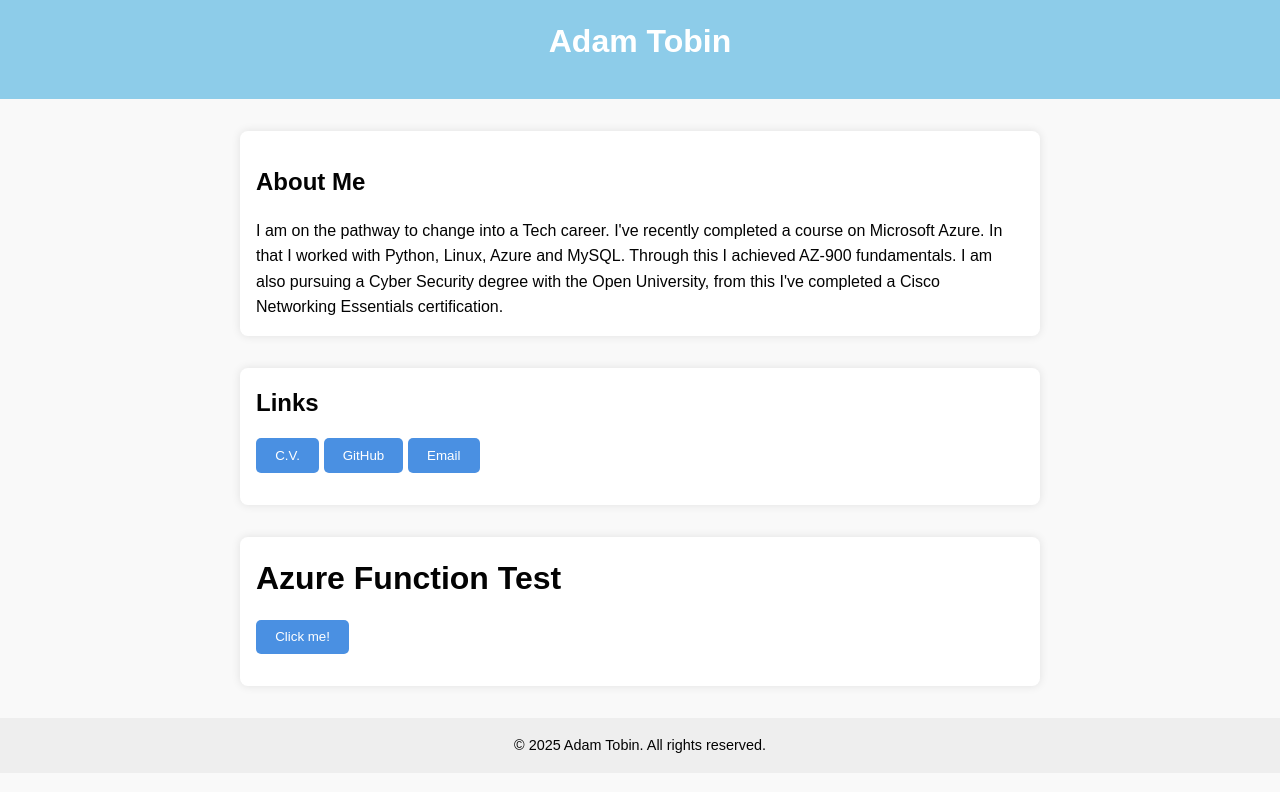
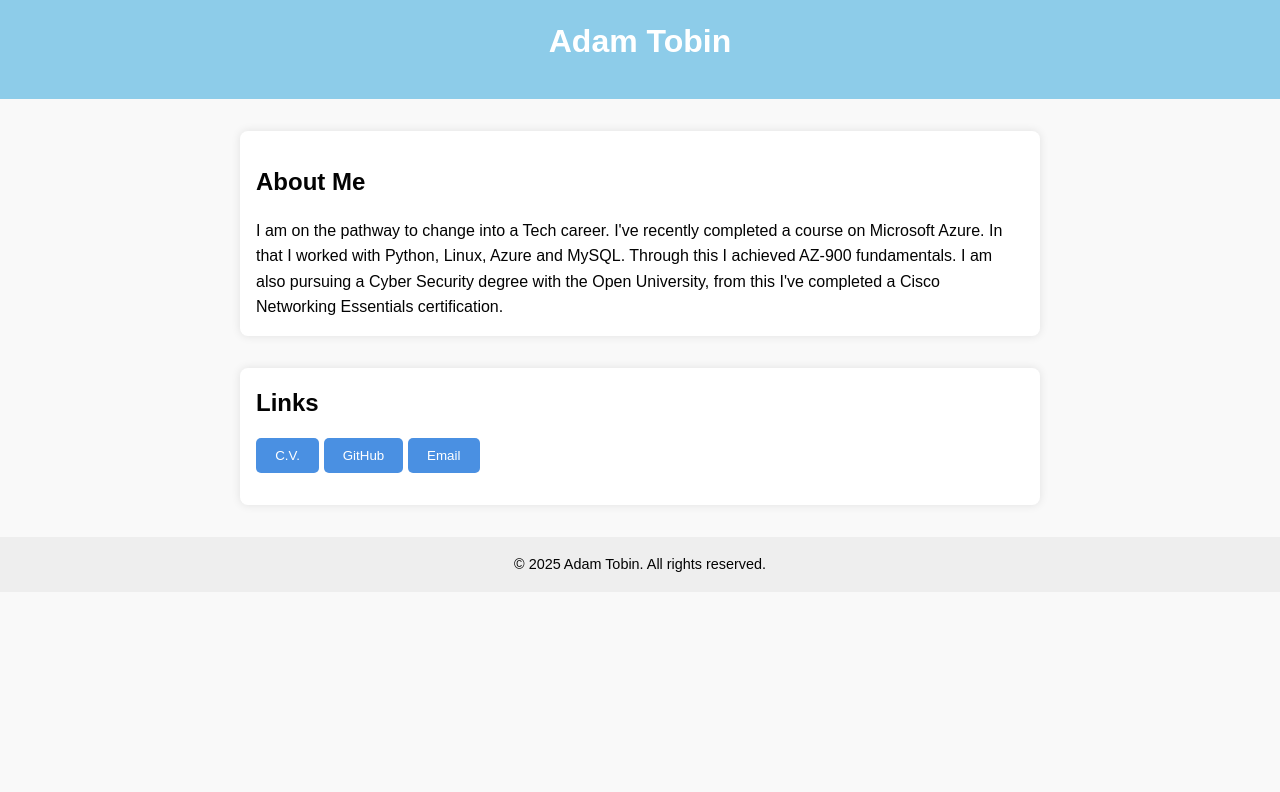
Before and after one commit to VHSKnight/Azure-Static-Website, a plain HTML site: page index.html in a window 1280 px wide. Drawn offline with Linux system fonts and the light colour scheme.

Commit message:
Update index.html

```diff
--- a/index.html
+++ b/index.html
@@ -82,22 +82,10 @@
     <button id="Maillnk">Email</button>
     <p></p>
   </main>
-  <main><body>
-    <h1>Azure Function Test</h1>
-    <button onclick="callFunction()">Click me!</button>
-    <p id="result"></p>
-
-    <script>
-      async function callFunction() {
-        const res = await fetch("functionstatichello.azurewebsites.net");
-        const text = await res.text();
-        document.getElementById("result").innerText = text;
-      }
-    </script>
-  </body></main>
 
 
-  <footer>
+
+ <footer>
     &copy; 2025 Adam Tobin. All rights reserved.
   </footer>
 
```
